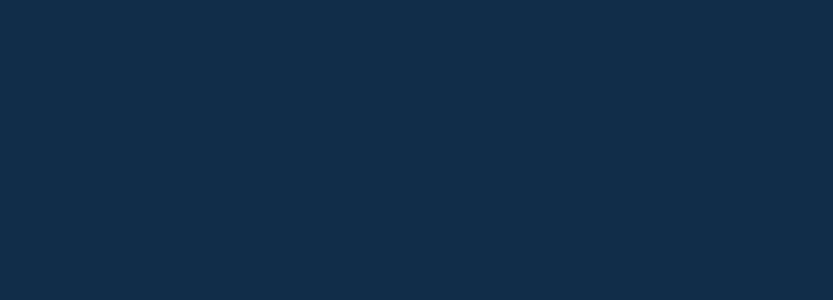
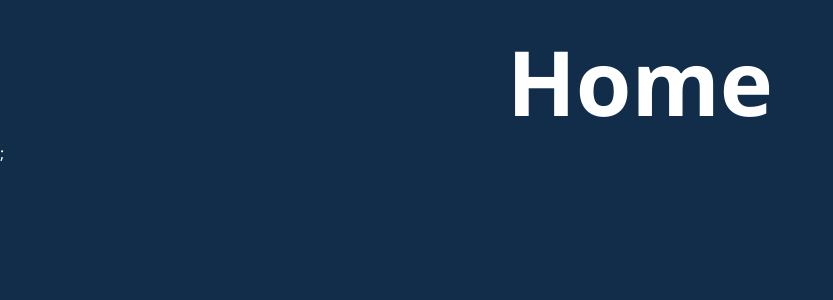
Before and after one commit to Goor115/udemi-react, a React (Create React App) app: page / in a window 1280 px wide. Shown: the top 300 px of the page, without its empty margins (0-833 px from the left). Built offline with nearby package versions, Linux system fonts and the light colour scheme.

Commit message:
done_260

```diff
--- a/src/App.js
+++ b/src/App.js
@@ -1,7 +1,20 @@
+import { BrowserRouter, Routes, Route } from 'react-router-dom';
 import './App.css';
 
 function App() {
-  return <div className="App"></div>;
+  return (
+    <BrowserRouter>
+      <div className="App">
+        <Routes>
+          <Route path="/" element={<h1>Home</h1>} />
+          <Route path="about" element={<h1>About</h1>} />
+          <Route path="contacts" element={<h1>Contacts</h1>} />
+          <Route path="*" element={<h1>Not Found</h1>} />
+        </Routes>
+      </div>
+      ;
+    </BrowserRouter>
+  );
 }
 
 export default App;
```
